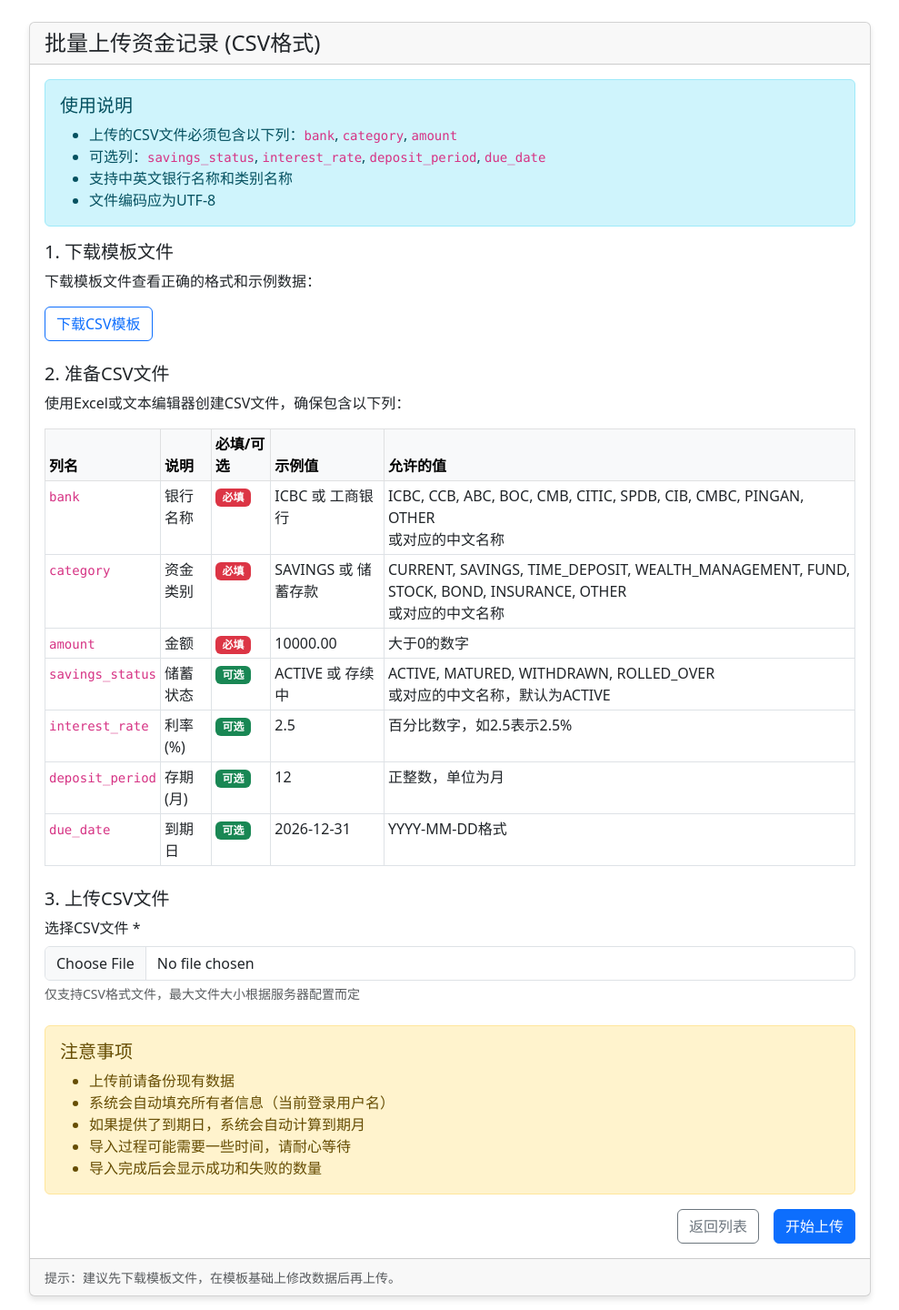
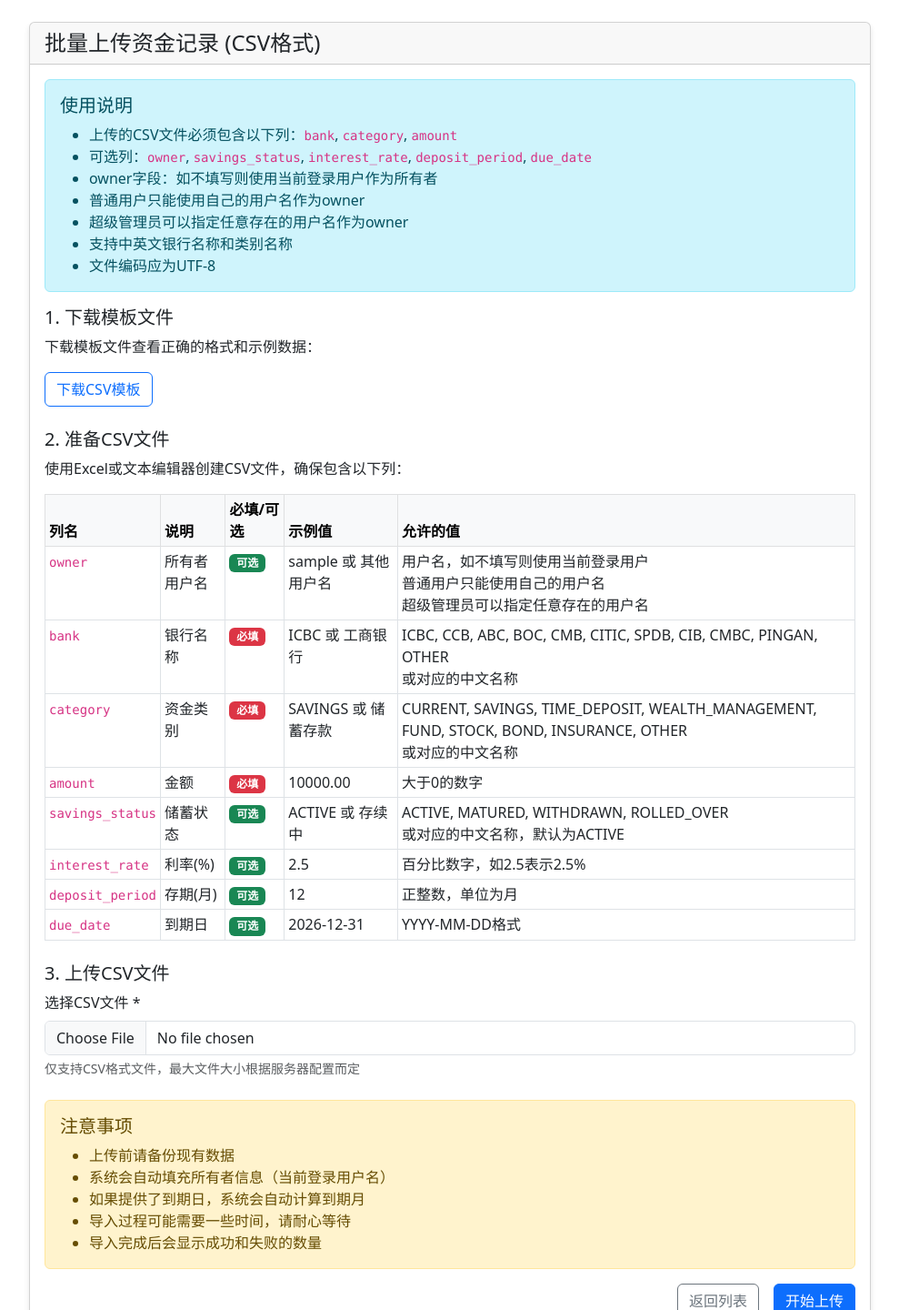
Before and after one commit to longfengpili/money_journey, a Django app: page /records/upload-csv/ in a window 1280 px wide. Shown: the part 56-1496 px from the top of the page at 91% size, without its empty margins (145-1134 px from the left). Run offline with Django 5.2, Linux system fonts and the light colour scheme; the visitor is signed in with stand-in values (Sample User, id 1).

Commit message:
在添加记录表单中显示所有者并增强CSV上传功能
1. 添加记录表单改进：
   - 在表单顶部显示当前用户作为所有者
   - 明确提示记录将添加到用户账户下

2. CSV上传格式增强：
   - 添加可选的owner字段到CSV模板
   - 普通用户只能指定自己作为所有者
   - 超级管理员可以指定任意存在的用户作为所有者
   - 如未指定owner则使用当前登录用户

3. 银行选项扩展：
   - 新增农商银行(RCB)、支付宝(ALIPAY)、微信支付(WECHAT)
   - 新增公积金(HPP)、股票(STOCK)选项

4. 文档和说明更新：
   - 更新CSV上传页面的使用说明
   - 完善字段说明表格，添加owner字段说明

Co-Authored-By: Claude Opus 4.6 <noreply@anthropic.com>

```diff
--- a/records/models.py
+++ b/records/models.py
@@ -23,6 +23,7 @@ class FundRecord(models.Model):
         ('ICBC', '工商银行'),
         ('CCB', '建设银行'),
         ('ABC', '农业银行'),
+        ('RCB', '农商银行'),
         ('BOC', '中国银行'),
         ('CMB', '招商银行'),
         ('CITIC', '中信银行'),
@@ -30,6 +31,10 @@ class FundRecord(models.Model):
         ('CIB', '兴业银行'),
         ('CMBC', '民生银行'),
         ('PINGAN', '平安银行'),
+        ('ALIPAY', '支付宝'),
+        ('WECHAT', '微信支付'),
+        ('HPP', '公积金'),
+        ('STOCK', '股票'),
         ('OTHER', '其他银行'),
     ]
 
--- a/records/templates/records/upload_csv.html
+++ b/records/templates/records/upload_csv.html
@@ -24,7 +24,10 @@
                     <h5><i class="bi bi-info-circle"></i> 使用说明</h5>
                     <ul class="mb-0">
                         <li>上传的CSV文件必须包含以下列：<code>bank</code>, <code>category</code>, <code>amount</code></li>
-                        <li>可选列：<code>savings_status</code>, <code>interest_rate</code>, <code>deposit_period</code>, <code>due_date</code></li>
+                        <li>可选列：<code>owner</code>, <code>savings_status</code>, <code>interest_rate</code>, <code>deposit_period</code>, <code>due_date</code></li>
+                        <li>owner字段：如不填写则使用当前登录用户作为所有者</li>
+                        <li>普通用户只能使用自己的用户名作为owner</li>
+                        <li>超级管理员可以指定任意存在的用户名作为owner</li>
                         <li>支持中英文银行名称和类别名称</li>
                         <li>文件编码应为UTF-8</li>
                     </ul>
@@ -55,6 +58,13 @@
                                 </tr>
                             </thead>
                             <tbody>
+                                <tr>
+                                    <td><code>owner</code></td>
+                                    <td>所有者用户名</td>
+                                    <td><span class="badge bg-success">可选</span></td>
+                                    <td>{{ user.username }} 或 其他用户名</td>
+                                    <td>用户名，如不填写则使用当前登录用户<br>普通用户只能使用自己的用户名<br>超级管理员可以指定任意存在的用户名</td>
+                                </tr>
                                 <tr>
                                     <td><code>bank</code></td>
                                     <td>银行名称</td>
--- a/records/views.py
+++ b/records/views.py
@@ -442,11 +442,39 @@ def upload_csv(request):
                             error_count += 1
                             continue
 
+                    # 处理所有者字段
+                    owner_username = None
+                    user_obj = request.user
+
+                    if row.get('owner'):
+                        owner_username = row['owner'].strip()
+                        if owner_username:
+                            # 检查用户权限
+                            if request.user.is_superuser:
+                                # 超级管理员可以指定任意用户
+                                try:
+                                    user_obj = User.objects.get(username=owner_username)
+                                except User.DoesNotExist:
+                                    errors.append(f'第{i}行: 所有者"{owner_username}"不存在')
+                                    error_count += 1
+                                    continue
+                            else:
+                                # 普通用户只能指定自己
+                                if owner_username != request.user.username:
+                                    errors.append(f'第{i}行: 您只能指定自己作为所有者，当前登录用户为"{request.user.username}"')
+                                    error_count += 1
+                                    continue
+                                else:
+                                    user_obj = request.user
+
+                    # 确定最终的所有者用户名
+                    final_owner = owner_username if owner_username else request.user.username
+
                     # 创建记录
                     record = FundRecord(
-                        user=request.user,
+                        user=user_obj,
                         bank=bank,
-                        owner=request.user.username,
+                        owner=final_owner,
                         category=category,
                         savings_status=savings_status,
                         amount=amount,
@@ -506,13 +534,14 @@ def download_csv_template(request):
 
     # 写入标题行
     headers = [
-        'bank', 'category', 'amount', 'savings_status',
+        'owner', 'bank', 'category', 'amount', 'savings_status',
         'interest_rate', 'deposit_period', 'due_date'
     ]
     writer.writerow(headers)
 
     # 写入示例数据
     writer.writerow([
+        '{{当前用户名}}',  # 所有者（可选，如不填写则使用当前登录用户）
         'ICBC',  # 银行（可用值: ICBC, CCB, ABC, BOC, CMB, CITIC, SPDB, CIB, CMBC, PINGAN, OTHER）
         'SAVINGS',  # 类别（可用值: CURRENT, SAVINGS, TIME_DEPOSIT, WEALTH_MANAGEMENT, FUND, STOCK, BOND, INSURANCE, OTHER）
         '10000.00',  # 金额（必须大于0）
@@ -526,10 +555,11 @@ def download_csv_template(request):
     writer.writerow([])
     writer.writerow(['说明:'])
     writer.writerow(['1. 第一行是标题行，请不要修改列名'])
-    writer.writerow(['2. bank字段可以使用中文名称或英文代码'])
-    writer.writerow(['3. category字段可以使用中文名称或英文代码'])
-    writer.writerow(['4. savings_status字段可以使用中文名称或英文代码'])
-    writer.writerow(['5. amount必须为大于0的数字'])
-    writer.writerow(['6. interest_rate、deposit_period、due_date为可选字段'])
+    writer.writerow(['2. owner字段为可选字段，如不填写则使用当前登录用户作为所有者'])
+    writer.writerow(['3. bank字段可以使用中文名称或英文代码'])
+    writer.writerow(['4. category字段可以使用中文名称或英文代码'])
+    writer.writerow(['5. savings_status字段可以使用中文名称或英文代码'])
+    writer.writerow(['6. amount必须为大于0的数字'])
+    writer.writerow(['7. interest_rate、deposit_period、due_date为可选字段'])
 
     return response
```
Also changed, not shown: records/templates/records/add_record.html (+12 -0 lines).
